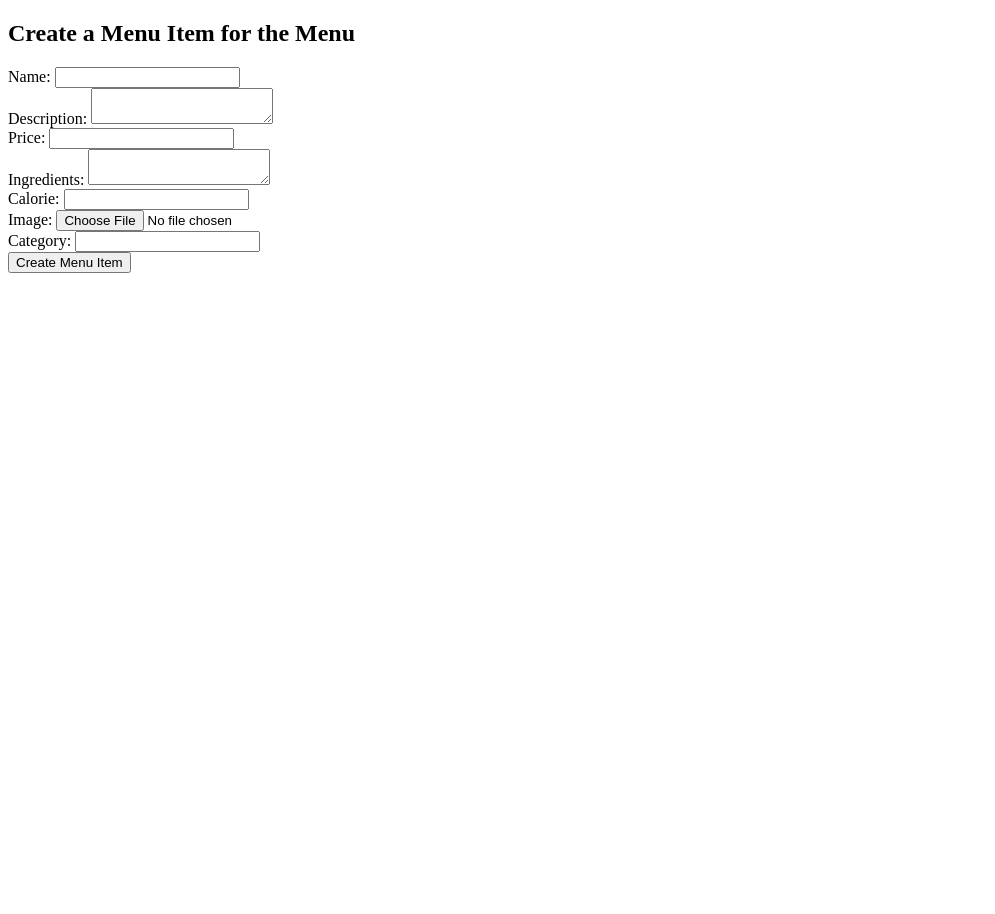
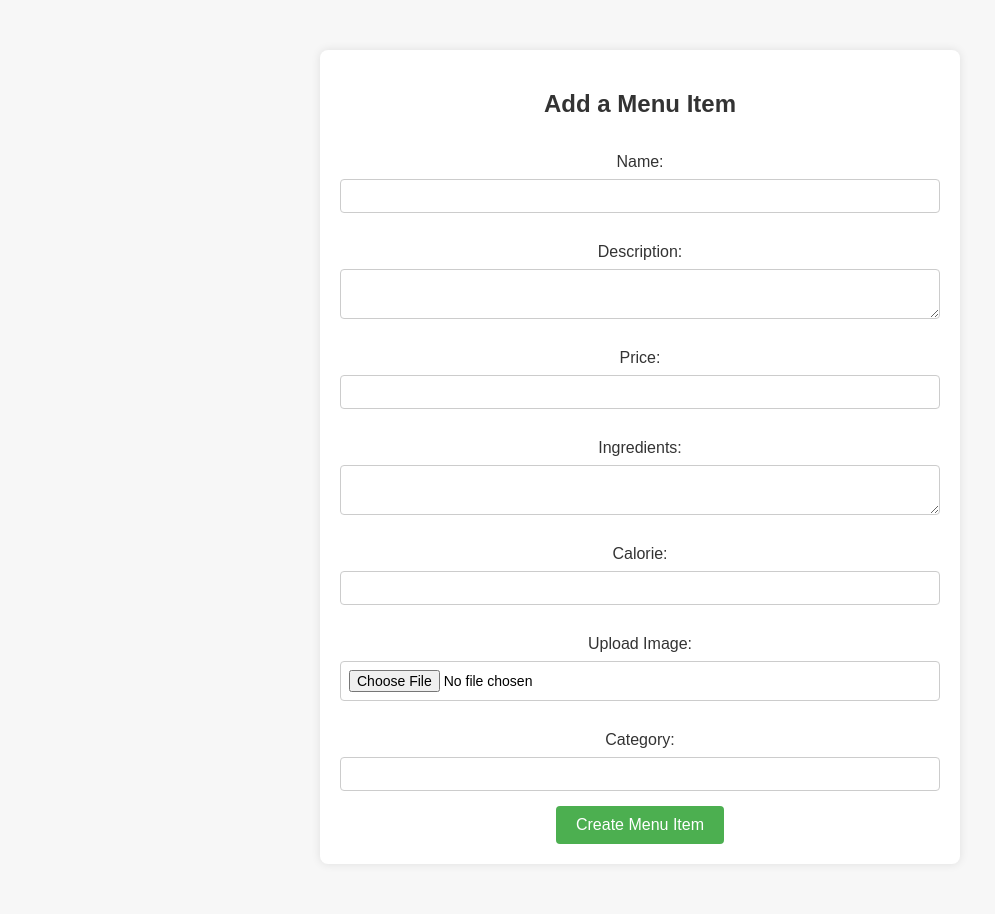
Before and after one commit to MartinOsmani/Restaurant-Management-System-Year-2-Team-Project, a Flask app: page /create-menu-item in a window 1280 px wide. Shown: the whole page, without its empty margins (0-995 px from the left). Before the commit the page ends 273 px from the top, so only its background shows below. Run offline with Flask 3, Linux system fonts and the light colour scheme; the visitor is signed in with stand-in values (Sample User, id 1); data comes from the database, SQL or seed files in the repository.

Commit message:
Added styling to creating a menu item page

```diff
--- a/flaskr/templates/create_menu_item.html
+++ b/flaskr/templates/create_menu_item.html
@@ -1,37 +1,86 @@
 <!DOCTYPE html>
 <html lang="en">
 <head>
-  <title>Create a Menu Item</title>
+    <meta charset="UTF-8">
+    <meta name="viewport" content="width=device-width, initial-scale=1.0">
+    <title>Add a Menu Item</title>
+    <style>
+        body {
+            font-family: 'Arial', sans-serif;
+            background-color: #f7f7f7;
+            margin: 0;
+            padding: 0;
+        }
+        .container {
+            max-width: 600px;
+            margin: 50px auto;
+            background-color: #fff;
+            padding: 20px;
+            border-radius: 8px;
+            box-shadow: 0 0 10px rgba(0, 0, 0, 0.1);
+        }
+        h2 {
+            text-align: center;
+            color: #333;
+        }
+        form {
+            display: flex;
+            flex-direction: column;
+            align-items: center;
+        }
+        label {
+            margin-top: 15px;
+            font-size: 16px;
+            color: #333;
+        }
+        select, input, textarea {
+            width: 100%;
+            padding: 8px;
+            margin-top: 8px;
+            margin-bottom: 15px;
+            border: 1px solid #ccc;
+            border-radius: 4px;
+            box-sizing: border-box;
+            font-size: 14px;
+        }
+        button {
+            background-color: #4CAF50;
+            color: white;
+            padding: 10px 20px;
+            border: none;
+            border-radius: 4px;
+            cursor: pointer;
+            font-size: 16px;
+        }
+        button:hover {
+            background-color: #45a049;
+        }
+    </style>
 </head>
 <body>
     <div class="container">
-      <h2>Create a Menu Item for the Menu</h2>
-      <form method="post" enctype="multipart/form-data">
-
-
+        <h2>Add a Menu Item</h2>
+        <form method="POST" action="/create-menu-item" enctype="multipart/form-data">
             <label for="name">Name:</label>
-          <input type="text" id="name" name="name" required><br>
+            <input type="text" id="name" name="name" required>
 
             <label for="description">Description:</label>
-          <textarea id="description" name="description" required></textarea><br>
+            <textarea id="description" name="description" required></textarea>
 
             <label for="price">Price:</label>
-          <input type="number"  id="price" name="price" required><br>
+            <input type="number" id="price" name="price" required>
 
             <label for="ingredients">Ingredients:</label>
-          <textarea id="ingredients" name="ingredients" required></textarea><br>
-
+            <textarea id="ingredients" name="ingredients" required></textarea>
 
             <label for="calorie">Calorie:</label>
-          <input type="number" id="calorie" name="calorie" required><br>
+            <input type="number" id="calorie" name="calorie" required>
 
-
-          <label for="image">Image:</label>
-          <input type="file"  id="image" name="image" required><br>
-
+            <label for="image">Upload Image:</label>
+            <input type="file" id="image" name="image" required>
 
             <label for="category">Category:</label>
-          <input type="text" id="category" name="category" required><br>
+            <input type="text" id="category" name="category" required>
 
             <button type="submit" class="btn btn-primary">Create Menu Item</button>
         </form>
```
Lines whose indentation alone changed are shown as unchanged.
